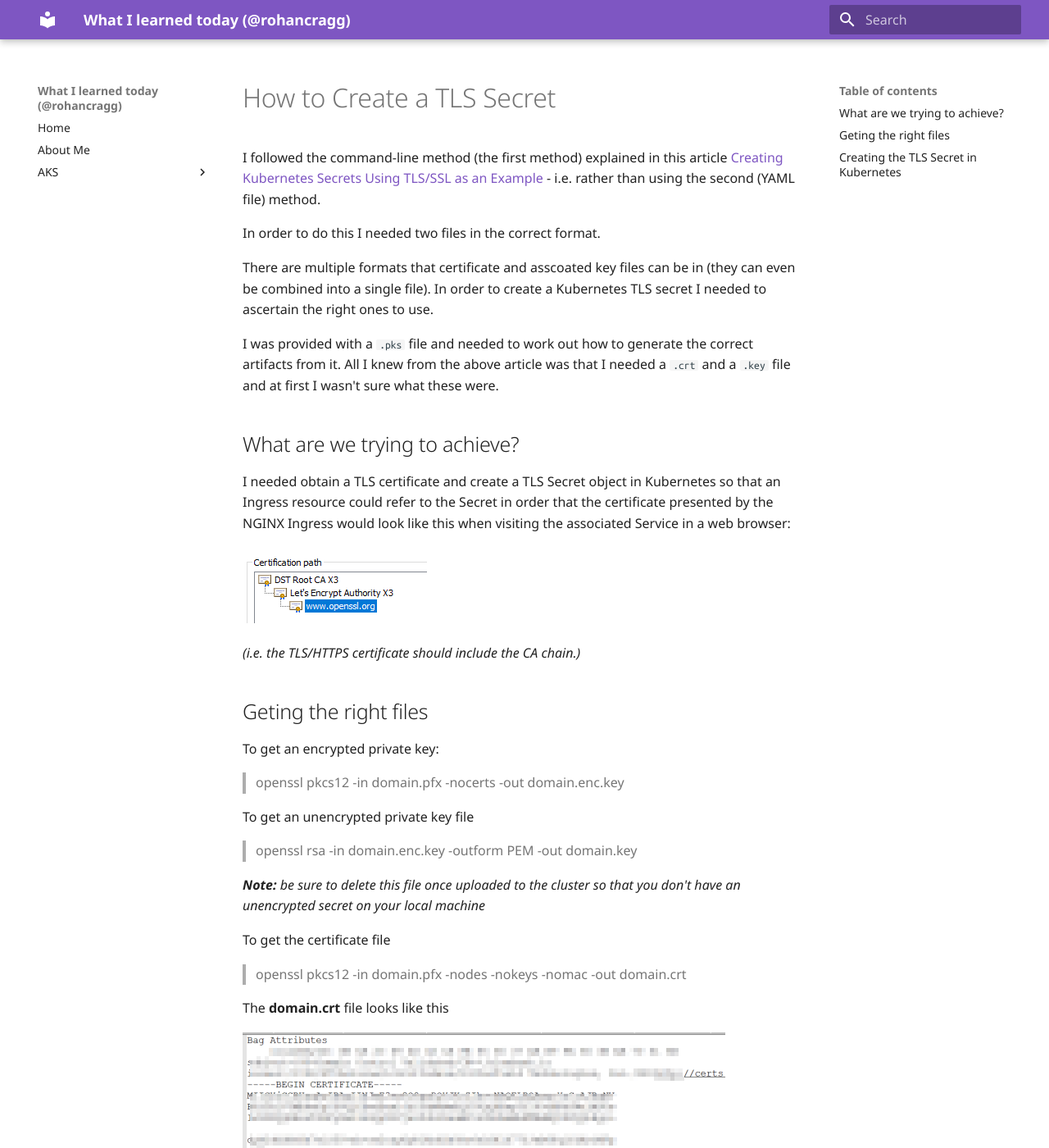
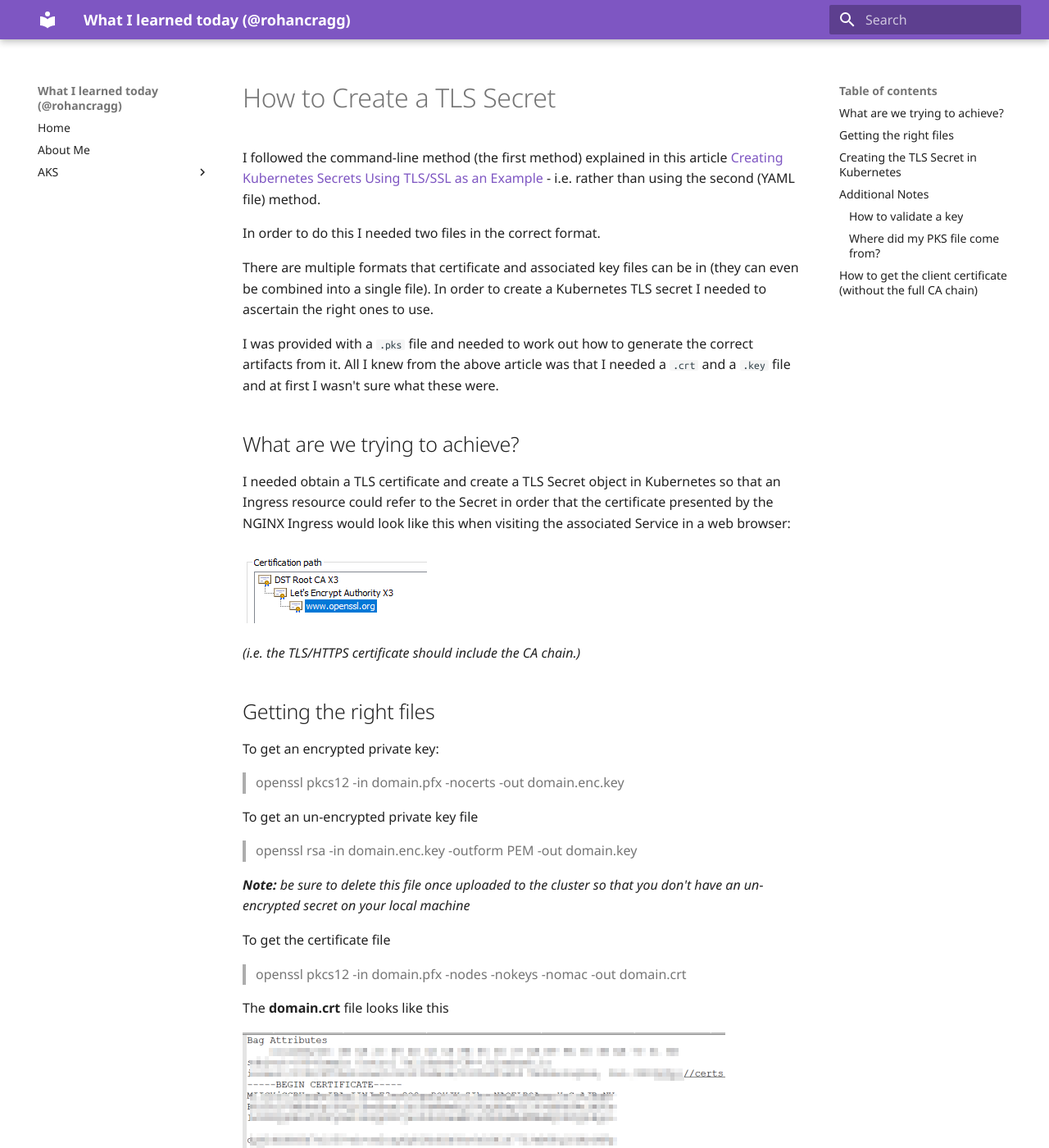
Before and after one commit to rohancragg/blog-notes, an MkDocs documentation site: the page built from docs/aks/create-tls-secret.md, in a window 1280 px wide and 1400 px high. Shown: the whole window at 82% size. Built offline with MkDocs 1.6.1 and Material for MkDocs 9.7.7, drawn with Linux system fonts in a browser that asks for light colours; some of the changed text lies outside the part shown.

Commit message:
Typos and ingoring MkDocs generated files

````diff
--- a/docs/aks/create-tls-secret.md
+++ b/docs/aks/create-tls-secret.md
@@ -4,7 +4,7 @@
 
 In order to do this I needed two files in the correct format.
 
-There are multiple formats that certificate and asscoated key files can be in (they can even be combined into a single file). In order to create a Kubernetes TLS secret I needed to ascertain the right ones to use.
+There are multiple formats that certificate and associated key files can be in (they can even be combined into a single file). In order to create a Kubernetes TLS secret I needed to ascertain the right ones to use.
 
 I was provided with a `.pks` file and needed to work out how to generate the correct artifacts from it. All I knew from the above article was that I needed a `.crt` and a `.key` file and at first I wasn't sure what these were.
 
@@ -16,15 +16,15 @@
 
 _(i.e. the TLS/HTTPS certificate should include the CA chain.)_
 
-## Geting the right files
+## Getting the right files
 
 To get an encrypted private key:
 > openssl pkcs12 -in domain.pfx -nocerts -out domain.enc.key
 
-To get an unencrypted private key file
+To get an un-encrypted private key file
 > openssl rsa -in domain.enc.key -outform PEM -out domain.key
 
-_**Note:** be sure to delete this file once uploaded to the cluster so that you don't have an unencrypted secret on your local machine_
+_**Note:** be sure to delete this file once uploaded to the cluster so that you don't have an un-encrypted secret on your local machine_
 
 To get the certificate file
 
@@ -34,15 +34,14 @@
 
 ![Image](media/domain.crt.png?raw=true)
 
-In my case it contains the full CA chain and so, in my case, there are three certificates each enclosed in `BEGIN CERTIFICATE` and `END CERTIFICATE` delimeters:
+In my case it contains the full CA chain and so, in my case, there are three certificates each enclosed in `BEGIN CERTIFICATE` and `END CERTIFICATE` delimiters:
 
-```
+```console
 -----BEGIN CERTIFICATE-----
 ################################################################
 ################################################################
 -----END CERTIFICATE-----
 ```
-
 
 ## Creating the TLS Secret in Kubernetes
 
@@ -52,11 +51,11 @@
 
 ---
 
-# Additional Notes
+## Additional Notes
 
-## How to validate a key
+### How to validate a key
 
-_This works for both encrypted or unencrpyted keys_:
+_This works for both encrypted or un-encrypted keys_:
 
 > openssl rsa -check -in domain.enc.key
 
@@ -66,7 +65,7 @@
 
 You should see the message 'RSA key ok':
 
-```
+```console
 $ openssl rsa -check -in domain.enc.key
 Enter pass phrase for domain.enc.pem:
 RSA key ok
@@ -76,7 +75,7 @@
 ################################################################
 ```
 
-## Where did my PKS file come from?
+### Where did my PKS file come from?
 
 I was provided with a `.pks` ( `PKCS#12` ) file which had been created with the following command
 
@@ -84,9 +83,9 @@
 
 Where:
 
- - domain.cer is the client certificate (i.e. without the Certification Authority (CA) chain )
- - domain.rsa is an unencrypted version of the private key
- - CAbundle.txt contains the CA certificates to append to create the CA chain
+- domain.cer is the client certificate (i.e. without the Certification Authority (CA) chain )
+- domain.rsa is an un-encrypted version of the private key
+- CAbundle.txt contains the CA certificates to append to create the CA chain
 
 **domain.cer** looks like this
 
````
Also changed, not shown: README.md (+2 -4 lines), docs/README.md (+1 -1 lines), 1 other file.
